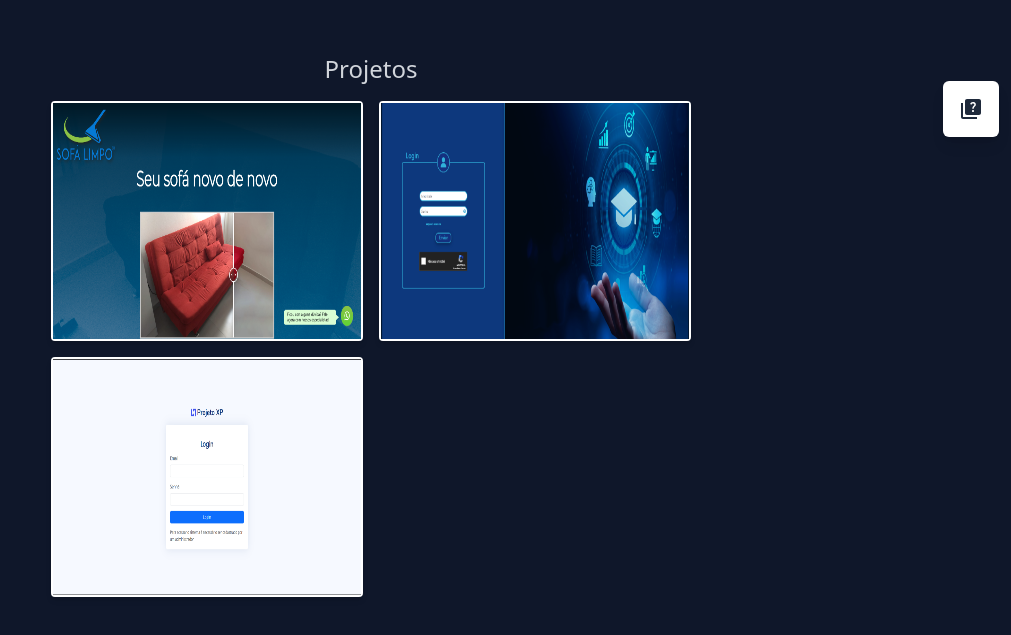
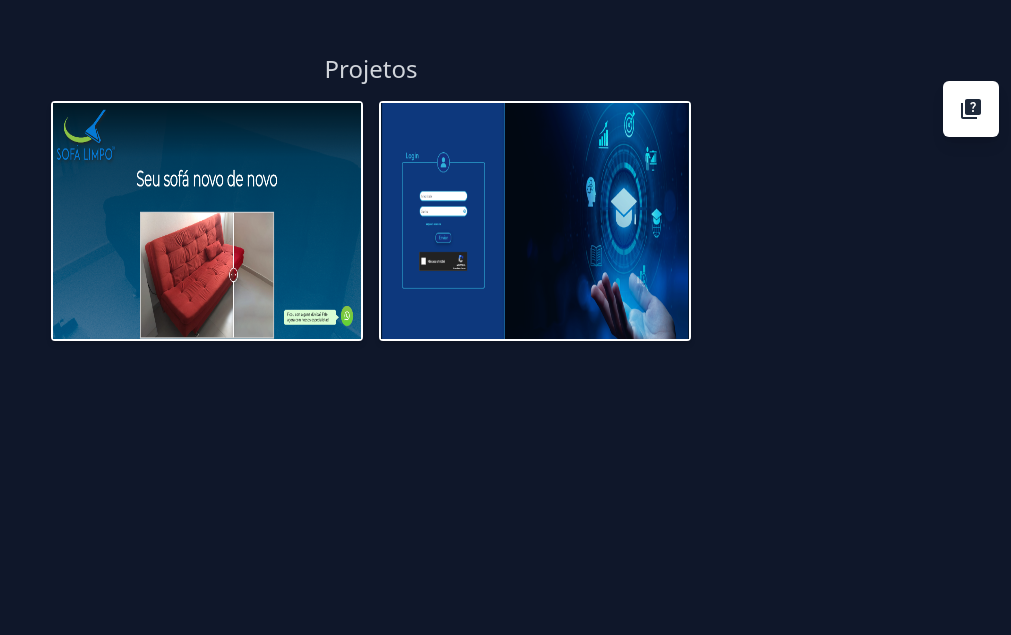
Before and after one commit to matheusbat28/portfolio, a React (Create React App) app: page / in a window 1280 px wide. Shown: the part 1663-2298 px from the top of the page, without its empty margins (269-1280 px from the left). Built offline with nearby package versions, Linux system fonts and the light colour scheme.

Commit message:
ajuste no projeto

```diff
--- a/src/App.js
+++ b/src/App.js
@@ -24,7 +24,7 @@ function App() {
   const [knowledge, setKnowledge] = React.useState(false);
   const [isHoverSF, setIsHoverSF] = useState(false);
   const [isHoverTCS, setIsHoverTCS] = useState(false);
-  const [isHoverXP, setIsHoverXP] = useState(false);
+  // const [isHoverXP, setIsHoverXP] = useState(false);
   const [isModalSF, setIsModalSF] = useState(false);
   const [isModalQuiz, setIsModalQuiz] = useState(false);
   const [question, setQuestion] = useState('');
@@ -248,12 +248,12 @@ function App() {
                 <img src="https://github-readme-stats.vercel.app/api/pin/?username=matheusbat28&repo=tcs&theme=dark" alt="github" className="w-full absolute bottom-0 transition-transform" />
               ) : null}
             </div>
-            <div className="flex flex-col items-center justify-center gap-2 h-60 border-slate-900 border-2 dark:border-white shadow-md rounded transition-transform relative" onMouseEnter={() => setIsHoverXP(true)} onMouseLeave={() => setIsHoverXP(false)}>
+            {/* <div className="flex flex-col items-center justify-center gap-2 h-60 border-slate-900 border-2 dark:border-white shadow-md rounded transition-transform relative" onMouseEnter={() => setIsHoverXP(true)} onMouseLeave={() => setIsHoverXP(false)}>
               <img src={xp} alt="github" className="w-full h-full absolute top-0" />
               {isHoverXP ? (
                 <img src="https://github-readme-stats.vercel.app/api/pin/?username=matheusbat28&repo=projetoxpnovo&theme=dark" alt="github" className="w-full absolute bottom-0 transition-transform" />
               ) : null}
-            </div>
+            </div> */}
             <div className="absolute sm:flex gap-3 items-center justify-center flex-col hidden p-4 bg-slate-900 dark:bg-white top-12 right-3 rounded-md shadow-lg text-white dark:text-slate-800">
               <MdQuiz className="text-2xl cursor-pointer" title="jogo de perguntas" onClick={() => handleModalQuiz()} />
             </div>
```
